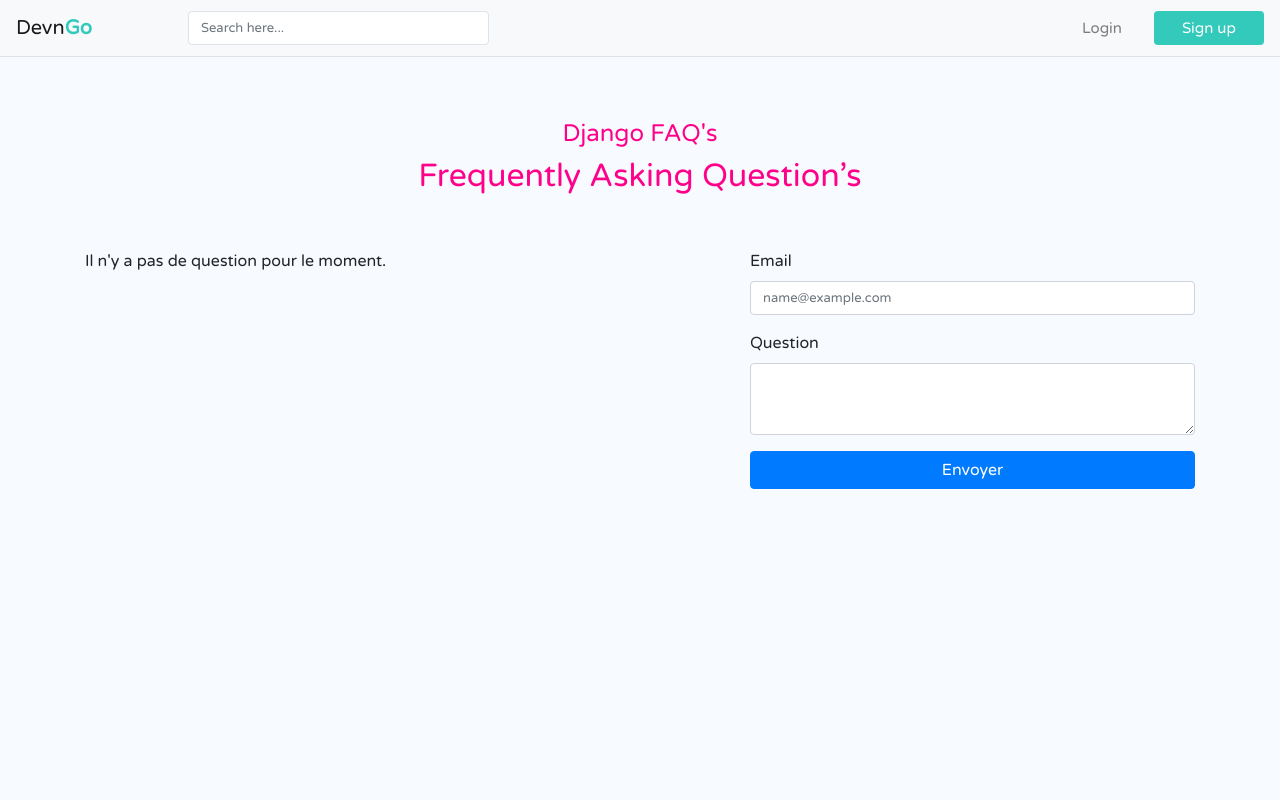
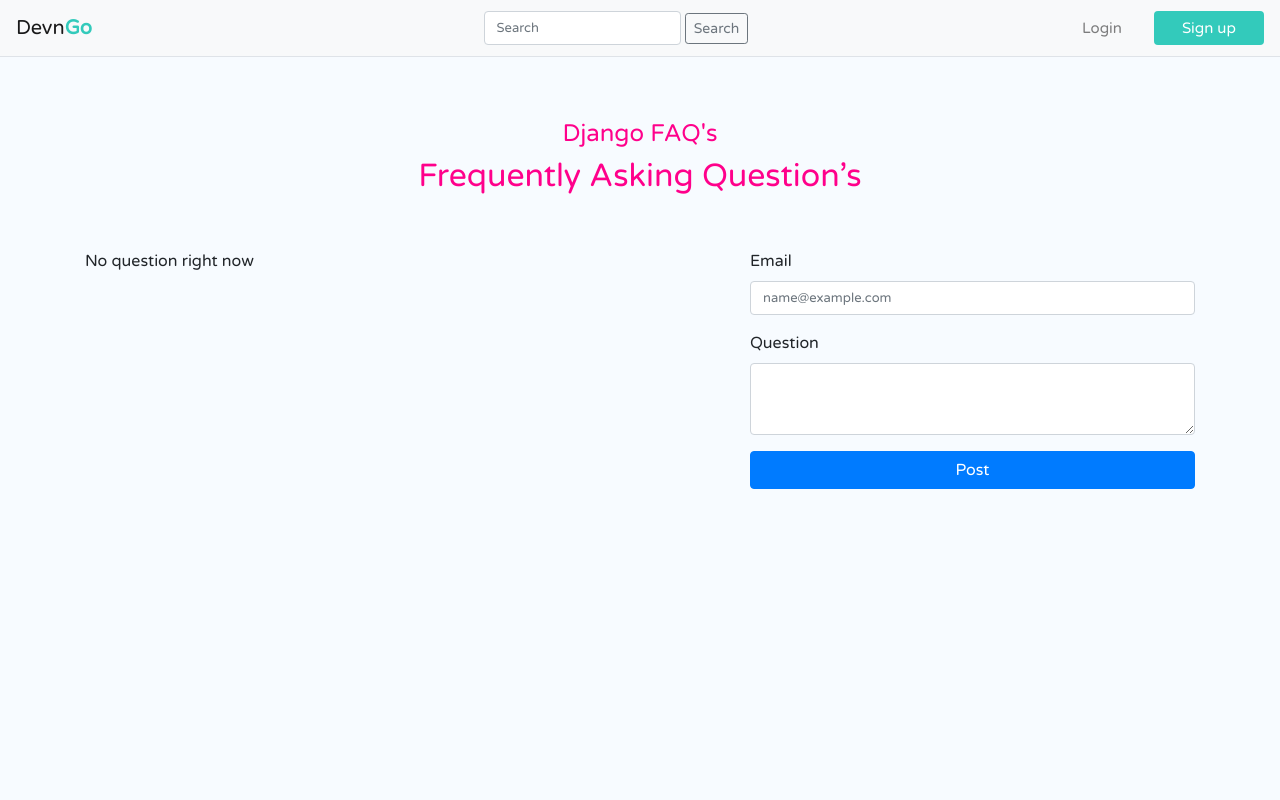
Before and after one commit to FansRan/django-faq, a Django app: template src/faq_app/templates/faq/index.html in a window 1280 px wide. Run offline with Django 4.2, Linux system fonts and the light colour scheme; the template is opened without the code that fills it, so the values that code supplies are empty; some libraries are stand-ins or nearby versions.

Commit message:
Mise en place docker + Refactoring

```diff
--- a/requirements/prod.txt
+++ b/requirements/prod.txt
@@ -1 +1,3 @@
 -r base.txt
+psycopg2==2.9.3
+gunicorn
--- a/src/devngo_django/settings/base.py
+++ b/src/devngo_django/settings/base.py
@@ -130,7 +130,6 @@ USE_TZ = True
 
 STATIC_URL = 'static/'
 STATIC_ROOT = os.path.join(BASE_DIR, 'staticfiles')
-STATICFILES_DIRS = [os.path.join(BASE_DIR, 'static')]
 
 # Default primary key field type
 # https://docs.djangoproject.com/en/4.1/ref/settings/#default-auto-field
--- a/src/faq_app/templates/faq/index.html
+++ b/src/faq_app/templates/faq/index.html
@@ -39,24 +39,23 @@
                                data-toggle="dropdown"
                                class="nav-item nav-link dropdown-toggle">API Docs</a>
                             <div class="dropdown-menu">
-                                <a href="{% url 'schema-swagger-ui' %}" class="dropdown-item">Swagger UI</a>
-                                <a href="{% url 'schema-redoc' %}" class="dropdown-item">Redoc</a>
+                                <a target="blank"
+                                   href="{% url 'schema-swagger-ui' %}"
+                                   class="dropdown-item">Swagger UI</a>
+                                <a target="blank" href="{% url 'schema-redoc' %}" class="dropdown-item">Redoc</a>
+                                <a target="blank" href="api" class="dropdown-item">Built-in</a>
                             </div>
                         </div>
                     </div>
                 {% endif %}
-                <form class="navbar-form form-inline">
-                    <div class="input-group search-box">
-                        <input type="text"
-                               id="search"
-                               class="form-control"
-                               placeholder="Search here...">
-                        <div class="input-group-append">
-                            <span class="input-group-text">
-                                <i class="material-icons">&#xE8B6;</i>
-                            </span>
-                        </div>
-                    </div>
+                <form class="navbar-form ml-auto form-inline">
+                    <input id="search"
+                           name="search"
+                           class="form-control"
+                           type="text"
+                           placeholder="Search"
+                           aria-label="Search">
+                    <button class="btn btn-sm btn-outline-secondary" type="submit">Search</button>
                 </form>
                 <div class="navbar-nav ml-auto action-buttons">
                     {% if user.is_authenticated %}
@@ -171,7 +170,7 @@
                                                         {% for answer in question.answers.all %}
                                                             <li>{{ answer }}</li>
                                                         {% empty %}
-                                                            <p>Il n'y a pas de reponse pour le moment.</p>
+                                                            <p>No answer</p>
                                                         {% endfor %}
                                                     </ol>
                                                     {% if user.is_authenticated %}
@@ -187,7 +186,7 @@
                                                                      viewBox="0 0 16 16">
                                                                     <path d="M6.598 5.013a.144.144 0 0 1 .202.134V6.3a.5.5 0 0 0 .5.5c.667 0 2.013.005 3.3.822.984.624 1.99 1.76 2.595 3.876-1.02-.983-2.185-1.516-3.205-1.799a8.74 8.74 0 0 0-1.921-.306 7.404 7.404 0 0 0-.798.008h-.013l-.005.001h-.001L7.3 9.9l-.05-.498a.5.5 0 0 0-.45.498v1.153c0 .108-.11.176-.202.134L2.614 8.254a.503.503 0 0 0-.042-.028.147.147 0 0 1 0-.252.499.499 0 0 0 .042-.028l3.984-2.933zM7.8 10.386c.068 0 .143.003.223.006.434.02 1.034.086 1.7.271 1.326.368 2.896 1.202 3.94 3.08a.5.5 0 0 0 .933-.305c-.464-3.71-1.886-5.662-3.46-6.66-1.245-.79-2.527-.942-3.336-.971v-.66a1.144 1.144 0 0 0-1.767-.96l-3.994 2.94a1.147 1.147 0 0 0 0 1.946l3.994 2.94a1.144 1.144 0 0 0 1.767-.96v-.667z"/>
                                                                 </svg>
-                                                                Répondre
+                                                                Reply
                                                             </a>
                                                         </div>
                                                     {% endif %}
@@ -195,7 +194,7 @@
                                             </div>
                                         </div>
                                     {% empty %}
-                                        <p>Il n'y a pas de question pour le moment.</p>
+                                        <p>No question right now</p>
                                     {% endfor %}
                                 </div>
                                 <div class="col-xl-5 col-lg-5">
@@ -205,10 +204,10 @@
                                                 {% csrf_token %}
                                                 <input type="hidden" name="question" value="{{ request.GET.question }}">
                                                 <div class="form-group">
-                                                    <label for="answer">Réponse</label>
+                                                    <label for="answer">Answer</label>
                                                     <textarea class="form-control" id="answer" name="answer" rows="5"></textarea>
                                                 </div>
-                                                <input type="submit" class="btn btn-primary btn-block" value="Envoyer">
+                                                <input type="submit" class="btn btn-primary btn-block" value="Post">
                                             </form>
                                         {% endif %}
                                     {% else %}
@@ -226,7 +225,7 @@
                                                 <label for="question">Question</label>
                                                 <textarea class="form-control" id="question" name="question" rows="3"></textarea>
                                             </div>
-                                            <input type="submit" class="btn btn-primary btn-block" value="Envoyer">
+                                            <input type="submit" class="btn btn-primary btn-block" value="Post">
                                         </form>
                                     {% endif %}
                                 </div>
--- a/src/faq_app/views/views_ui.py
+++ b/src/faq_app/views/views_ui.py
@@ -15,8 +15,10 @@ from faq_app.forms import QuestionForm, AnswerForm
 def index(request):
     """FAQ Application homepage"""
     list_questions = Question.objects.all()
+    if 'search' in request.GET:
+        list_questions = list_questions.filter(question__icontains=request.GET['search'])
     if not request.user.is_authenticated:
-        list_questions = Question.objects.annotate(count=Count('answers')).filter(count__gt=0)
+        list_questions = list_questions.annotate(count=Count('answers')).filter(count__gt=0)
     return render(request, 'faq/index.html', {'list_questions': list_questions})
 
 
```
Also changed, not shown: docker-compose.yaml (added, +27 -0 lines), src/devngo_django/settings/prod.py (+7 -5 lines), src/faq_app/tests/test_ui.py (+1 -2 lines), src/faq_app/migrations/0002_alter_question_question.py (added), 5 other files.
